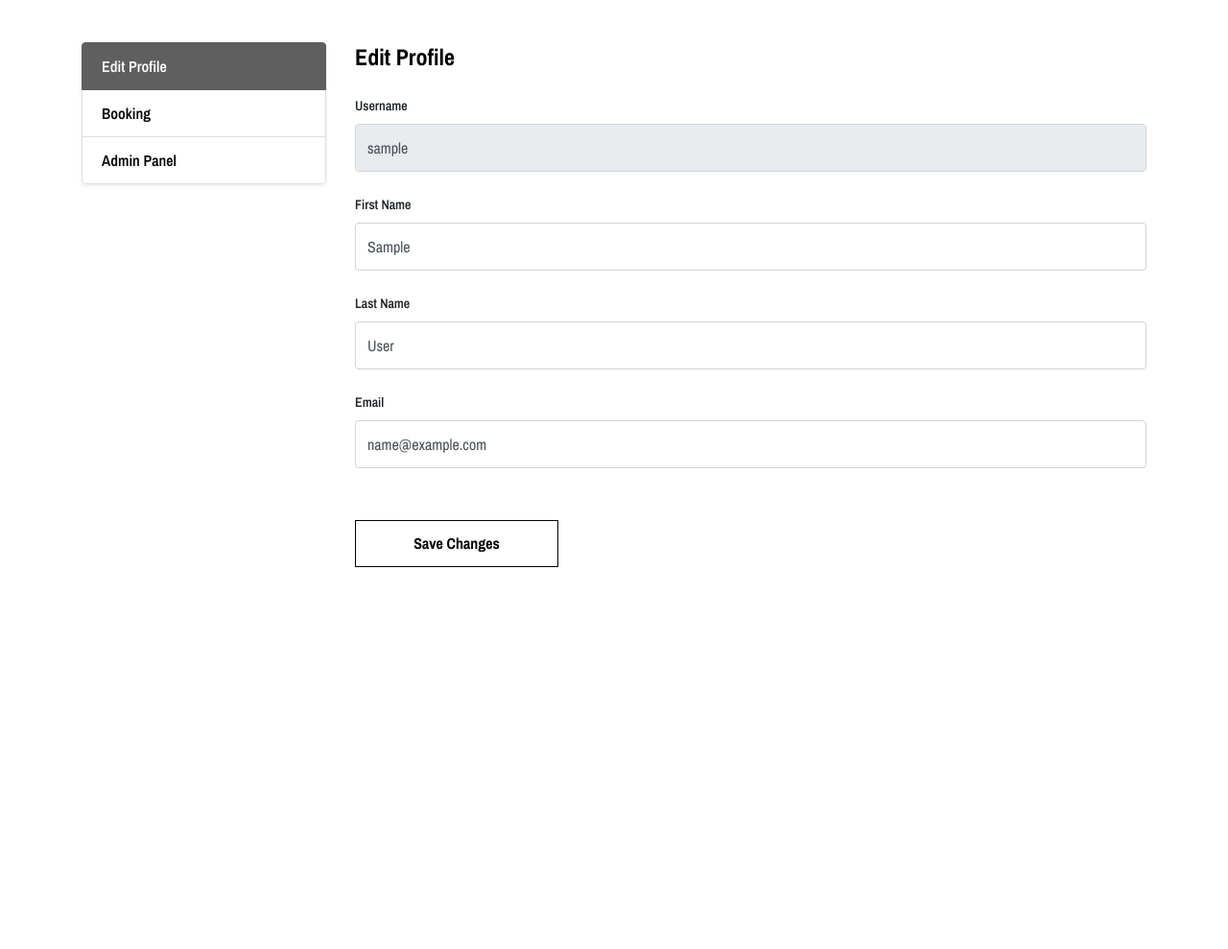
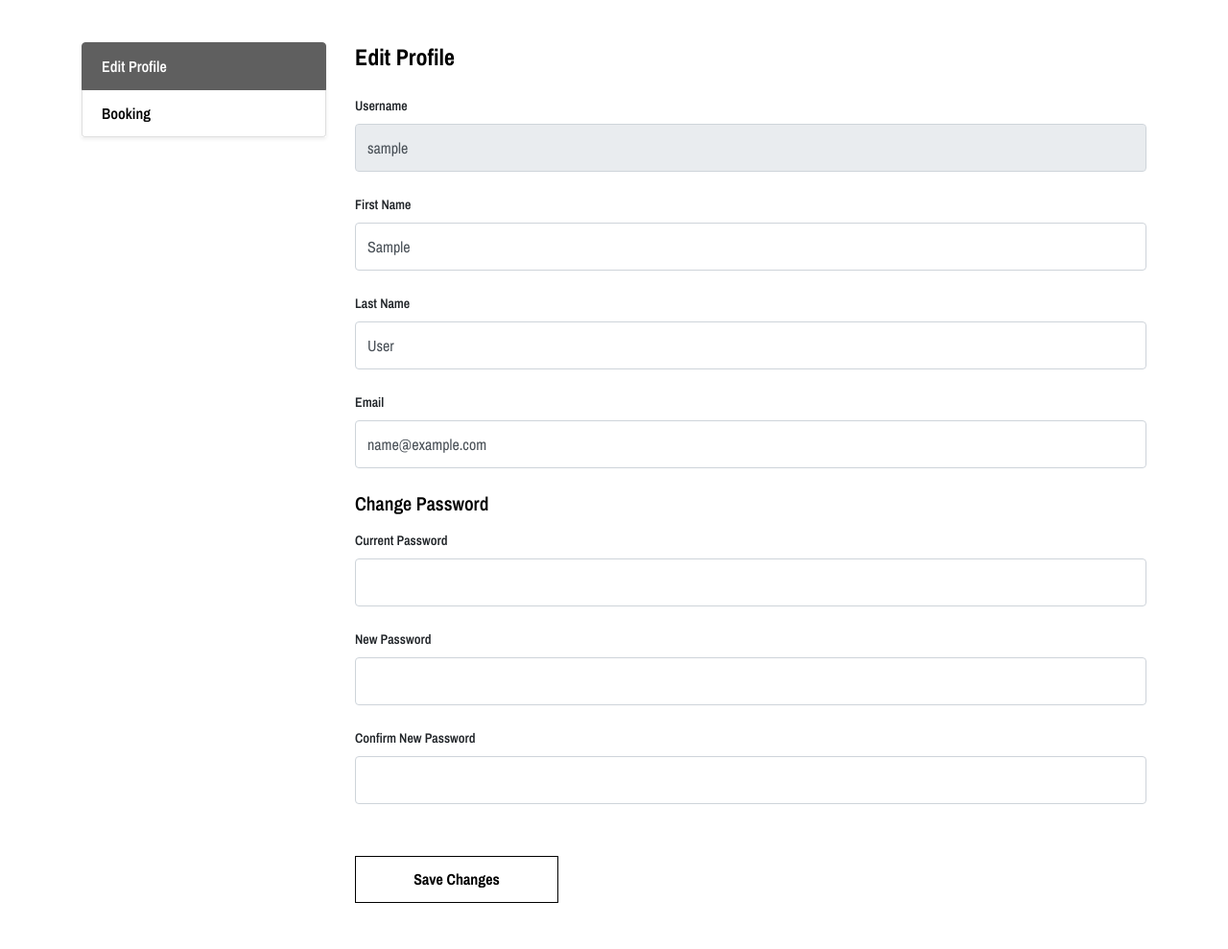
Before and after one commit to ishwar1210/one-sound-django, a Django app: page /profile/ in a window 1280 px wide. Shown: the part 389-1378 px from the top of the page at 96% size. Before the commit the page ends 980 px from the top, so only its background shows below. Run offline with Django 5.2, Linux system fonts and the light colour scheme; the visitor is signed in with stand-in values (Sample User, id 1); data that the repository does not hold is empty; some libraries are stand-ins or nearby versions.

Commit message:
add change password

```diff
--- a/one song/one_sound/news/views.py
+++ b/one song/one_sound/news/views.py
@@ -10,7 +10,7 @@ def news(request):
 def news_list(request):
     category = request.GET.get('category')
     if category:
-        news_list = News.objects.filter(category=category)
+        news_list = News.objects.filter(category=category).order_by("-published_date")
     else:
-        news_list = News.objects.all()
+        news_list = News.objects.all().order_by("-published_date")
     return render(request, 'news.html', {'news_list': news_list, 'selected_category': category})
--- a/one song/one_sound/one_sound/views.py
+++ b/one song/one_sound/one_sound/views.py
@@ -5,6 +5,7 @@ from django.contrib.auth import logout, login
 from django.core.mail import send_mail, EmailMessage
 from django.contrib.auth.decorators import login_required
 from events.models import Event, Booking
+from django.contrib.auth import update_session_auth_hash
 
 def register(request):
     if request.method == 'POST':
@@ -48,15 +49,46 @@ def contact(request):
 @login_required
 def profile(request):
     user = request.user
+    message = None
+    password_message = None
+
     if request.method == "POST":
+        # Handle profile updates
         user.first_name = request.POST.get('first_name', user.first_name)
         user.last_name = request.POST.get('last_name', user.last_name)
         user.email = request.POST.get('email', user.email)
         user.save()
+        message = "Profile updated successfully!"
+
+        # Handle password change
+        current_password = request.POST.get('current_password')
+        new_password = request.POST.get('new_password')
+        confirm_password = request.POST.get('confirm_password')
+
+        if current_password and new_password and confirm_password:
+            # Check if current password is correct
+            if user.check_password(current_password):
+                # Check if new password and confirmation match
+                if new_password == confirm_password:
+                    # Set new password
+                    user.set_password(new_password)
+                    user.save()
+                    password_message = "Password changed successfully!"
+                    # Keep user logged in with new password
+                    update_session_auth_hash(request, user)
+                else:
+                    password_message = "New password and confirmation don't match!"
+            else:
+                password_message = "Current password is incorrect!"
+
+    # Get bookings
     bookings = Booking.objects.filter(user=user).order_by('-date')
     for booking in bookings:
         booking.amount = booking.event.price * booking.qty
+
     return render(request, 'profile.html', {
         'user': user,
         'bookings': bookings,
+        'message': message,
+        'password_message': password_message,
     })
--- a/one song/one_sound/templates/profile.html
+++ b/one song/one_sound/templates/profile.html
@@ -40,16 +40,6 @@
         >
           Booking
         </a>
-        {% if user.is_staff or user.is_superuser %}
-        <a
-          href="/admin/"
-          class="list-group-item list-group-item-action"
-          style="font-weight: 600; color: #000000ff"
-          target="_blank"
-        >
-          Admin Panel
-        </a>
-        {% endif %}
       </div>
     </div>
     <!-- Content Area -->
@@ -58,6 +48,11 @@
         <!-- Edit Profile Tab -->
         <div class="tab-pane fade show active" id="edit-profile">
           <h4 style="font-weight: 700; margin-bottom: 25px">Edit Profile</h4>
+          {% if message %}
+          <div class="alert alert-success mb-4">{{ message }}</div>
+          {% endif %} {% if password_message %}
+          <div class="alert alert-info mb-4">{{ password_message }}</div>
+          {% endif %}
           <form method="post">
             {% csrf_token %}
             <div class="form-group mb-4">
@@ -107,7 +102,49 @@
                 style="height: 50px; font-size: 16px"
               />
             </div>
-            <!-- Add more fields as per your user/profile model -->
+            <h5 style="font-weight: 600; margin-bottom: 15px">
+              Change Password
+            </h5>
+
+            <div class="form-group mb-4">
+              <label for="current_password" style="font-weight: 600"
+                >Current Password</label
+              >
+              <input
+                type="password"
+                class="form-control"
+                id="current_password"
+                name="current_password"
+                style="height: 50px; font-size: 16px"
+              />
+            </div>
+
+            <div class="form-group mb-4">
+              <label for="new_password" style="font-weight: 600"
+                >New Password</label
+              >
+              <input
+                type="password"
+                class="form-control"
+                id="new_password"
+                name="new_password"
+                style="height: 50px; font-size: 16px"
+              />
+            </div>
+
+            <div class="form-group mb-4">
+              <label for="confirm_password" style="font-weight: 600"
+                >Confirm New Password</label
+              >
+              <input
+                type="password"
+                class="form-control"
+                id="confirm_password"
+                name="confirm_password"
+                style="height: 50px; font-size: 16px"
+              />
+            </div>
+
             <button type="submit" class="btn oneMusic-btn mt-30">
               Save Changes
             </button>
```
